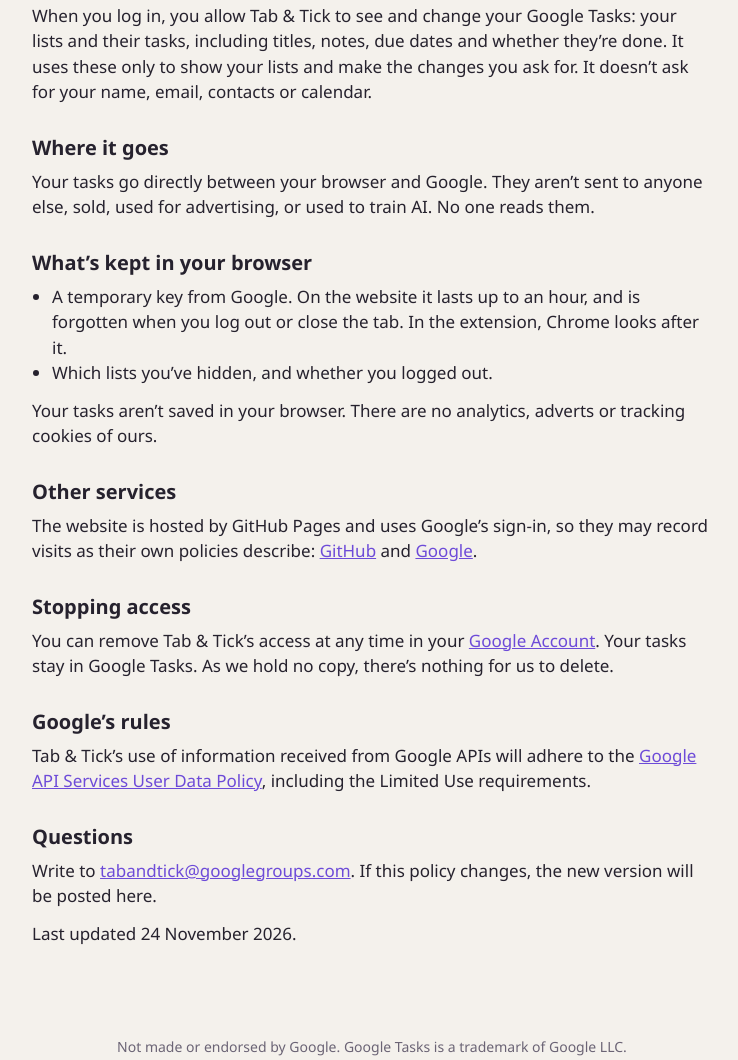
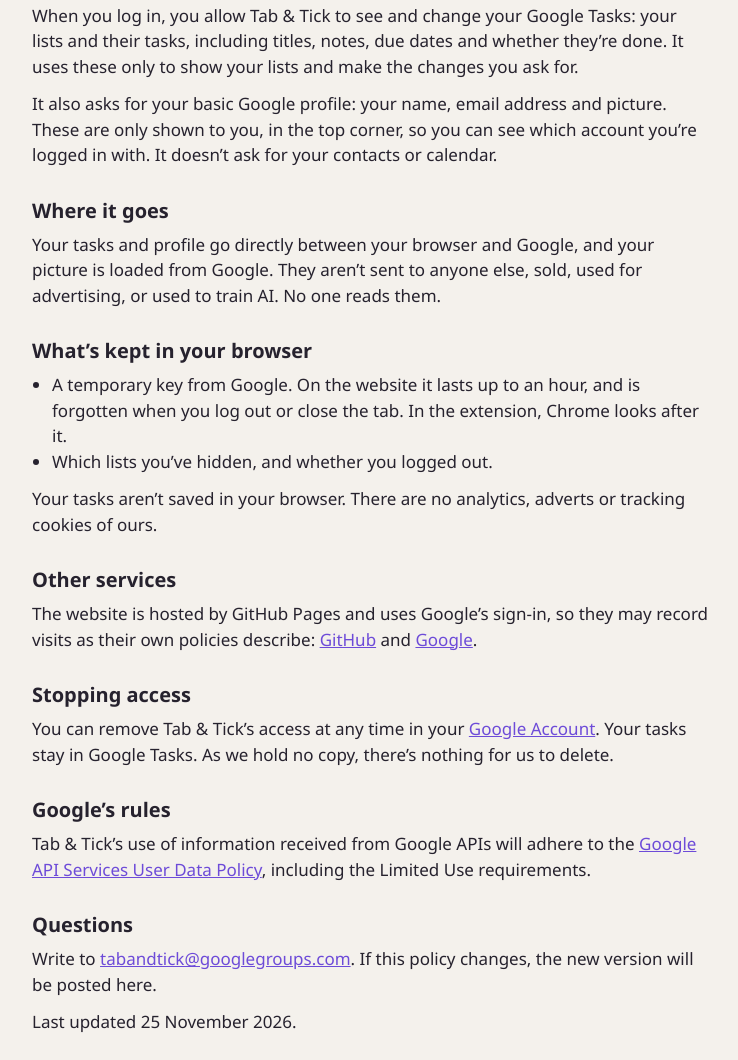
Before and after one commit to tabandtick/tabandtick.github.io, a plain HTML site: page privacy/index.html in a window 1280 px wide. Shown: the part 323-1383 px from the top of the page, without its empty margins (268-1006 px from the left). Drawn offline with Linux system fonts and the light colour scheme.

Commit message:
Privacy: the app now shows your name and picture
Co-Authored-By: Claude Opus 5.5 <noreply@anthropic.com>

```diff
--- a/privacy/index.html
+++ b/privacy/index.html
@@ -18,10 +18,11 @@
       <p>Tab &amp; Tick is a to-do list that works with Google Tasks, as a website and as a Chrome extension. <strong>It has no server of its own, and its developer doesn&rsquo;t receive or store your tasks.</strong></p>
 
       <h2>What it uses</h2>
-      <p>When you log in, you allow Tab &amp; Tick to see and change your Google Tasks: your lists and their tasks, including titles, notes, due dates and whether they&rsquo;re done. It uses these only to show your lists and make the changes you ask for. It doesn&rsquo;t ask for your name, email, contacts or calendar.</p>
+      <p>When you log in, you allow Tab &amp; Tick to see and change your Google Tasks: your lists and their tasks, including titles, notes, due dates and whether they&rsquo;re done. It uses these only to show your lists and make the changes you ask for.</p>
+      <p>It also asks for your basic Google profile: your name, email address and picture. These are only shown to you, in the top corner, so you can see which account you&rsquo;re logged in with. It doesn&rsquo;t ask for your contacts or calendar.</p>
 
       <h2>Where it goes</h2>
-      <p>Your tasks go directly between your browser and Google. They aren&rsquo;t sent to anyone else, sold, used for advertising, or used to train AI. No one reads them.</p>
+      <p>Your tasks and profile go directly between your browser and Google, and your picture is loaded from Google. They aren&rsquo;t sent to anyone else, sold, used for advertising, or used to train AI. No one reads them.</p>
 
       <h2>What&rsquo;s kept in your browser</h2>
       <ul class="plain">
@@ -41,7 +42,7 @@
 
       <h2>Questions</h2>
       <p>Write to <a href="mailto:tabandtick@googlegroups.com">tabandtick@googlegroups.com</a>. If this policy changes, the new version will be posted here.</p>
-      <p>Last updated 24 November 2026.</p>
+      <p>Last updated 25 November 2026.</p>
     </main>
 
     <footer><p>Not made or endorsed by Google. Google Tasks is a trademark of Google LLC.</p></footer>
```
